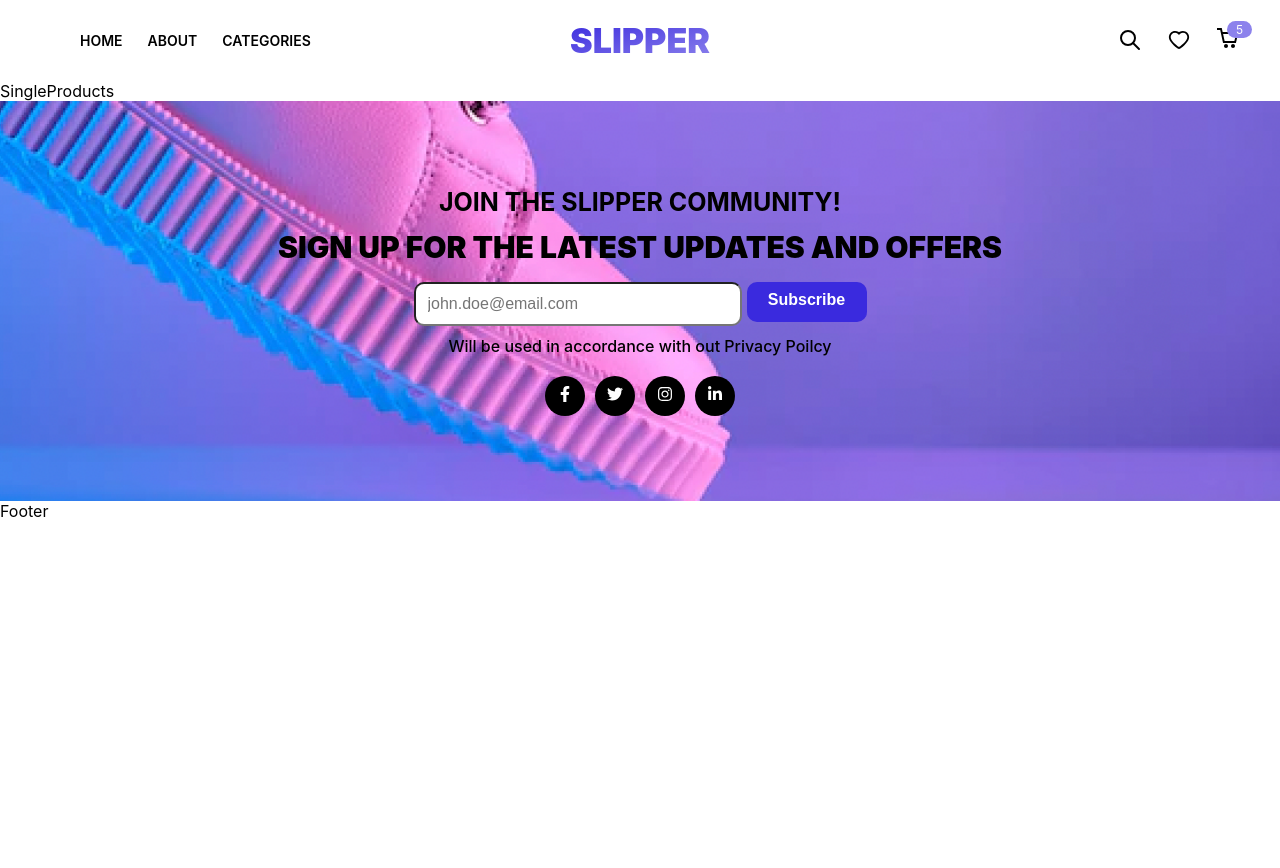
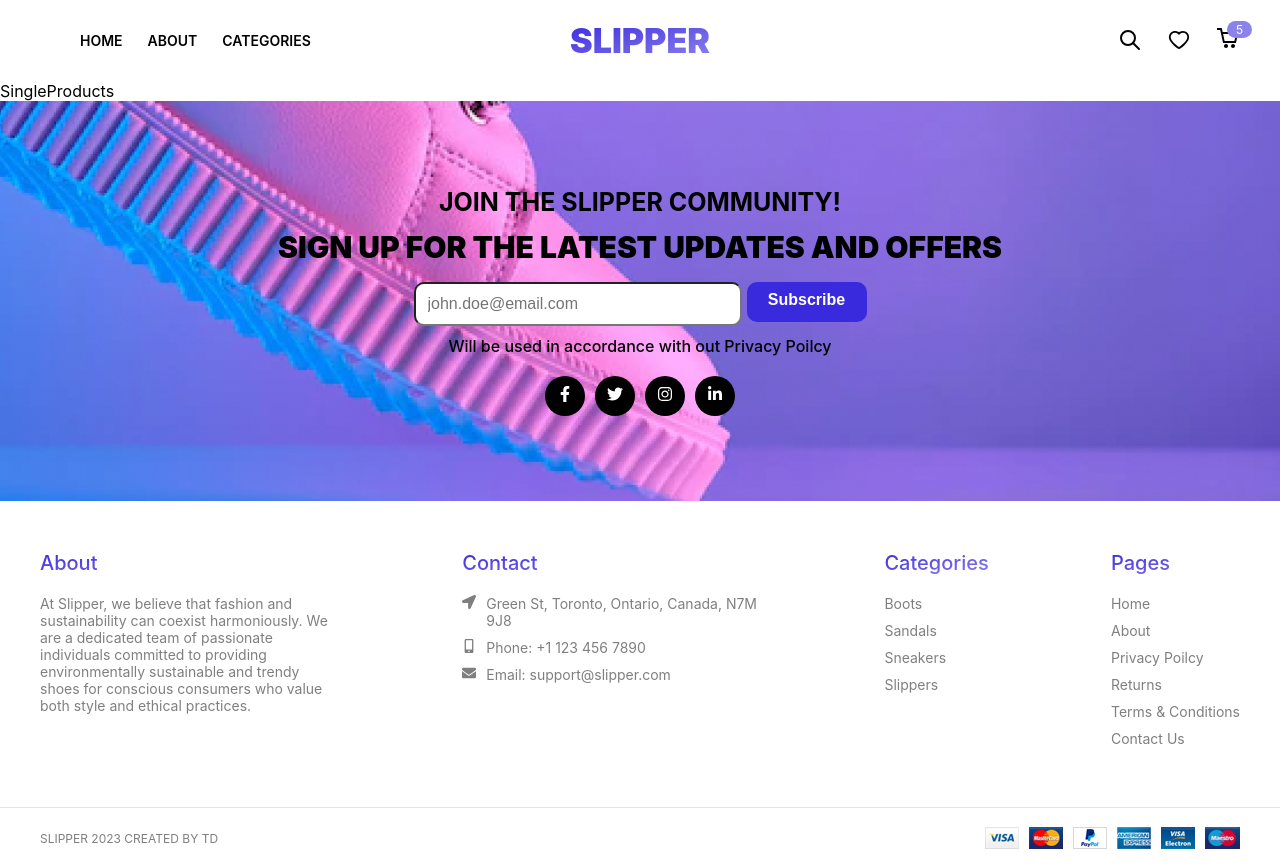
Before and after one commit to th13nd4n0/ecommerce-website, a React (Create React App) app in the folder client/: page /product/1 in a window 1280 px wide. Before the commit the page ends 800 px from the top, so only its background shows below. Built offline with nearby package versions, Linux system fonts and the light colour scheme.

Commit message:
finalized footer section

```diff
--- a/client/src/components/Footer/Footer.jsx
+++ b/client/src/components/Footer/Footer.jsx
@@ -1,5 +1,58 @@
+import React from "react";
+import "./Footer.scss";
+import { FaLocationArrow, FaMobileAlt, FaEnvelope } from "react-icons/fa";
+import Payment from "../../assets/payments.png";
+
 const Footer = () => {
-    return (<div>Footer</div>);
+    return (
+        <footer className="footer">
+            <div className="footer-content">
+                <div className="col">
+                    <div className="title">About</div>
+                    <div className="text">At Slipper, we believe that fashion and sustainability can coexist harmoniously. We are a dedicated team of passionate individuals committed to providing environmentally sustainable and trendy shoes for conscious consumers who value both style and ethical practices.</div>
+                </div>
+                <div className="col">
+                    <div className="title">Contact</div>
+                    <div className="c-item">
+                        <FaLocationArrow />
+                        <div className="text">Green St, Toronto, Ontario, Canada, N7M 9J8</div>
+                    </div>
+                    <div className="c-item">
+                        <FaMobileAlt />
+                        <div className="text">Phone: +1 123 456 7890</div>
+                    </div>
+                    <div className="c-item">
+                        <FaEnvelope />
+                        <div className="text">Email: support@slipper.com</div>
+                    </div>
+                </div>
+                <div className="col">
+                    <div className="title">Categories</div>
+                    <span className="text">Boots</span>
+                    <span className="text">Sandals</span>
+                    <span className="text">Sneakers</span>
+                    <span className="text">Slippers</span>
+                </div>
+                <div className="col">
+                    <div className="title">Pages</div>
+                    <span className="text">Home</span>
+                    <span className="text">About</span>
+                    <span className="text">Privacy Poilcy</span>
+                    <span className="text">Returns</span>
+                    <span className="text">Terms & Conditions</span>
+                    <span className="text">Contact Us</span>
+                </div>
+            </div>
+            <div className="bottom-bar">
+                <div className="bottom-bar-content">
+                    <div className="text">
+                        SLIPPER 2023 CREATED BY TD
+                    </div>
+                    <img src={Payment} alt=""/>
+                </div>
+            </div>
+        </footer>
+    );
 };
 
 export default Footer;
--- a/client/src/components/Footer/Footer.scss
+++ b/client/src/components/Footer/Footer.scss
@@ -0,0 +1,74 @@
+@import "../../css-config/mixins.scss";
+
+.footer {
+    width: 100%;
+    .footer-content {
+        padding: 50px 20px;
+        max-width: 1200px;
+        margin: 0 auto;
+        display: flex;
+        flex-flow: wrap;
+        gap: 20px;
+        @include md {
+            justify-content: space-between;
+            padding: 50px 0;
+        }
+        .col {
+            max-width: 300px;
+            .title {
+                margin-bottom: 20px;
+                font-size: 20px;
+                font-weight: 550;
+                background: linear-gradient(to bottom right, #3a2ade, #8c82ec);
+                -webkit-background-clip: text;
+                -webkit-text-fill-color: transparent;
+            }
+            .text {
+                color: rgba(0,0,0,0.5);
+                font-size: 14px;
+            }
+            .c-item {
+                display: flex;
+                margin-bottom: 10px;
+                svg {
+                    flex-shrink: 0;
+                    font-size: 14px;
+                    margin-right: 10px;
+                    margin-top: 4x;
+                    color: rgba(0,0,0,0.5);
+                }
+            }
+            span {
+                &.text {
+                    display: block;
+                    margin-bottom: 10px;
+                    cursor: pointer;
+                }
+            }
+        }
+    }
+    .bottom-bar {
+        border-top: 1px solid rgba(0,0,0,0.1);
+        .bottom-bar-content {
+            padding: 20px;
+            display: flex;
+            align-items: center;
+            flex-direction: column;
+            text-align: center;
+            gap: 10px;
+            @include md {
+                padding: 0;
+                height: 60px;
+                max-width: 1200px;
+                margin: 0 auto;
+                flex-direction: row;
+                justify-content: space-between;
+                text-align: left;
+            }
+            .text {
+                font-size: 12px;
+                color:rgba(0,0,0,0.5);
+            }
+        }
+    }
+}
```
Also changed, not shown: client/src/assets/payments.png (added).
